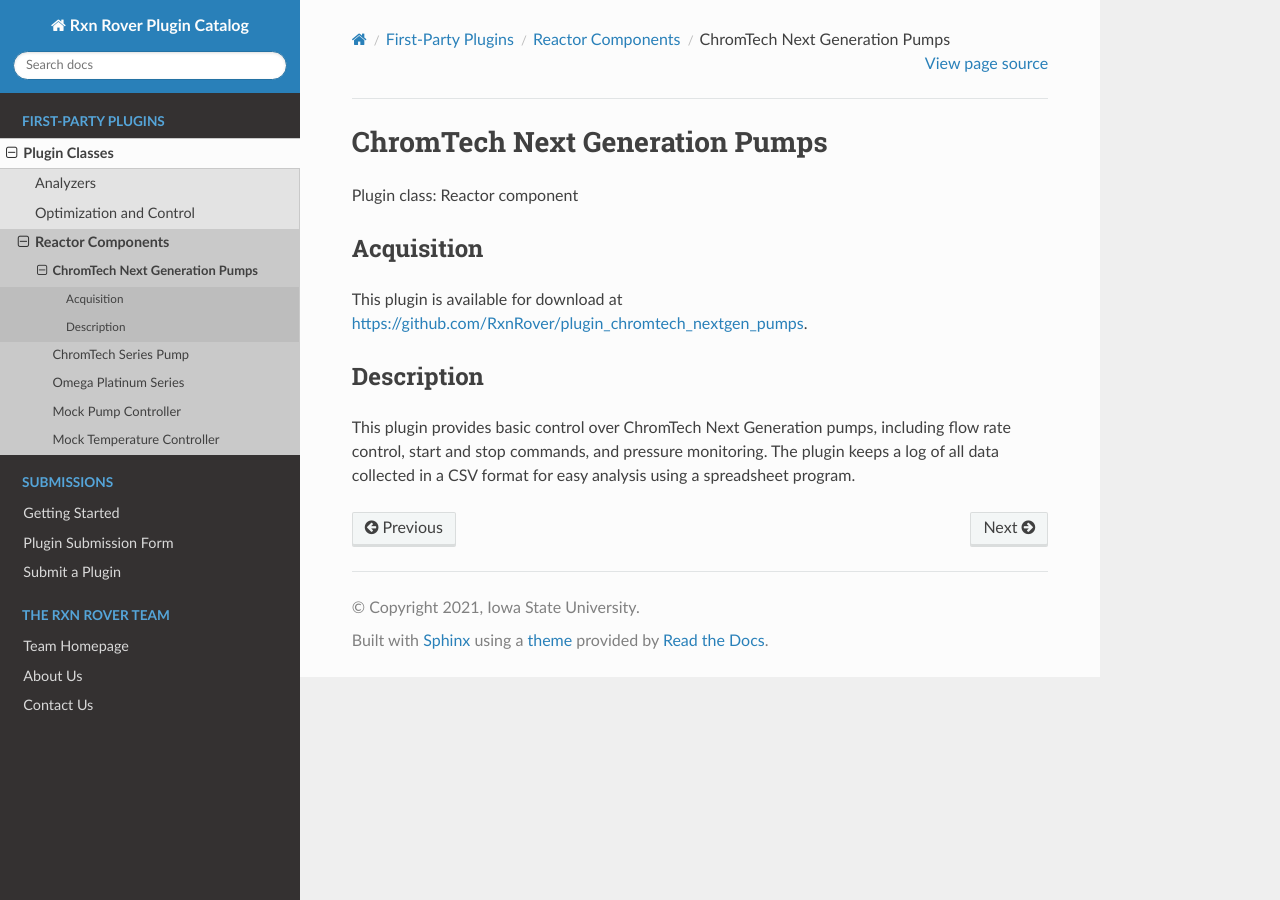
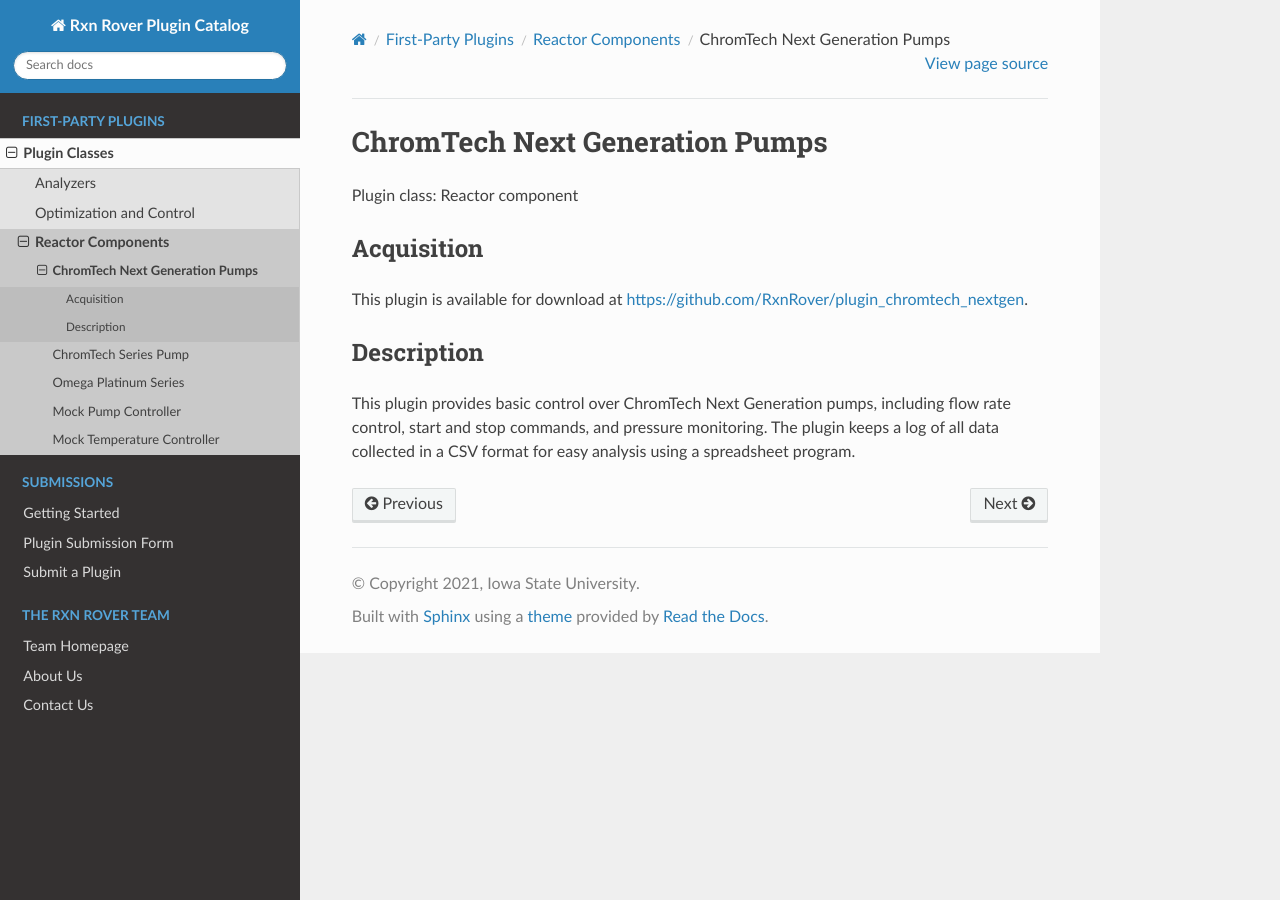
Before and after one commit to RxnRover/PluginCatalog, a Sphinx documentation site: the page built from source/first_party/reactor_components/chromtech_nextgen_pumps.rst, in a window 1280 px wide. Built offline with Sphinx 7.4.7 and the Read the Docs theme 2.0.0, drawn with Linux system fonts in a browser that asks for light colours; pages that are not in the unit, such as notebooks, are missing from menus.

Commit message:
Fixed link to repo

```diff
--- a/source/first_party/reactor_components/chromtech_nextgen_pumps.rst
+++ b/source/first_party/reactor_components/chromtech_nextgen_pumps.rst
@@ -7,7 +7,7 @@
 -----------
 
 This plugin is available for download at
-`<https://github.com/RxnRover/plugin_chromtech_nextgen_pumps>`_.
+`<https://github.com/RxnRover/plugin_chromtech_nextgen>`_.
 
 Description
 -----------
```
